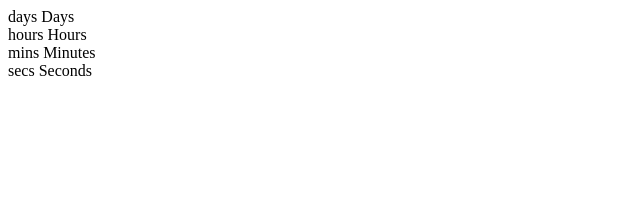
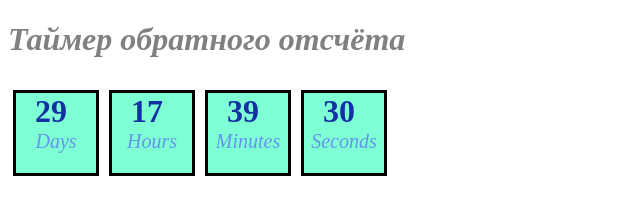
Before and after one commit to KaterinaGerts/goit-js-hw-11-timer, a website built with Parcel: page src/index.html in a window 1280 px wide. Shown: the whole page, without its empty margins (0-640 px from the left). Built offline with nearby package versions, Linux system fonts and the light colour scheme.

Commit message:
timer is done

```diff
--- a/src/index.html
+++ b/src/index.html
@@ -8,6 +8,7 @@
   <link rel="stylesheet" href="../src/styles.css">
 </head>
 <body>
+  <h1 class="title">Таймер обратного отсчёта</h1>
   <div class="timer" id="timer-1">
     <div class="field">
       <span class="value" data-value="days">11</span>
--- a/src/index.js
+++ b/src/index.js
@@ -9,15 +9,13 @@
 start() {
     this.getTimeComponents(0)
 
-      setInterval(() => {
-      const currentTime = Date.now();
-      console.log(currentTime);
-      const deltaTime = currentTime - this.targetDate;
-      console.log(deltaTime);
+    setInterval(() => {
+      let currentTime = Date.now();
+      const deltaTime =  this.targetDate -currentTime;
       this.getTimeComponents(deltaTime);
-
     }, 1000);
   }
+
   getTimeComponents(time) {
       const days = this.pad(Math.floor(time / (1000 * 60 * 60 * 24)));
       const hours = this.pad(Math.floor((time % (1000 * 60 * 60 * 24)) / (1000 * 60 * 60)));
@@ -25,21 +23,18 @@ start() {
       const secs = this.pad(Math.floor((time % (1000 * 60)) / 1000));
 
     console.log({days, hours, mins, secs});
-    return {days, hours, mins, secs};
-    }
+      document.querySelector('[data-value="days"]').innerHTML = days;
+      document.querySelector('[data-value="hours"]').innerHTML = hours;
+      document.querySelector('[ data-value="mins"]').innerHTML = mins;
+      document.querySelector('[data-value="secs"]').innerHTML = secs;
+      }
 
     pad(value) {
       return String(value).padStart(2, '0');
     }
+  };
 
-      daysEl = document.querySelector('[data-value="days"]').innerHTML = `${'days'}`;
-      hoursEl = document.querySelector('[data-value="hours"]').innerHTML = `${'hours'}`;
-      minsEl = document.querySelector('[ data-value="mins"]').innerHTML = `${'mins'}`;
-      secEl = document.querySelector('[data-value="secs"]').innerHTML = `${'secs'}`;
-};
-
-
-new CountdownTimer({
+const timer = new CountdownTimer({
   selector: '#timer-1',
-  targetDate: new Date('Jul 17, 2019'),
+  targetDate: new Date('Jul 17, 2021'),
 });
--- a/src/styles.css
+++ b/src/styles.css
@@ -0,0 +1,34 @@
+.title {
+  color: grey;
+  font-weight:bold;
+  font-style: italic;
+}
+
+.timer{
+  display: flex;
+}
+
+.field {
+flex-wrap: wrap;
+align-items: center;
+text-align: center;
+border: 3px solid #000;
+background-color: aquamarine;
+width: 80px;
+height: 80px;
+margin: 10px 5px;
+}
+
+.value {
+  margin-right: 10px;
+  font-size: 32px;
+  font-weight: bold;
+  color: rgb(20, 49, 163);
+}
+
+.label {
+  font-size: 20px;
+  font-weight: normal;
+  font-style: oblique;
+  color: cornflowerblue;
+}
```
